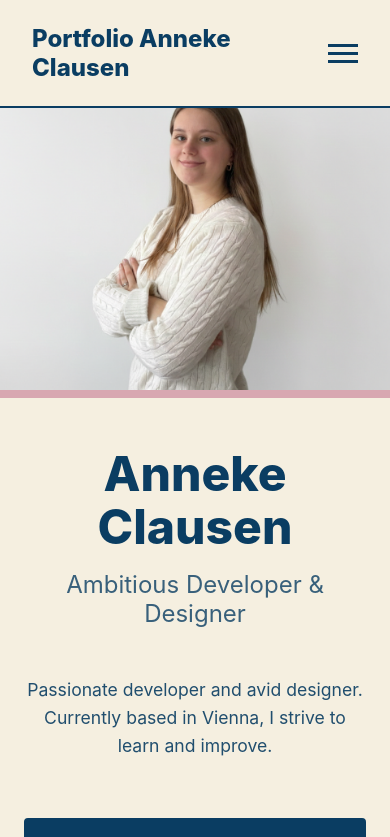
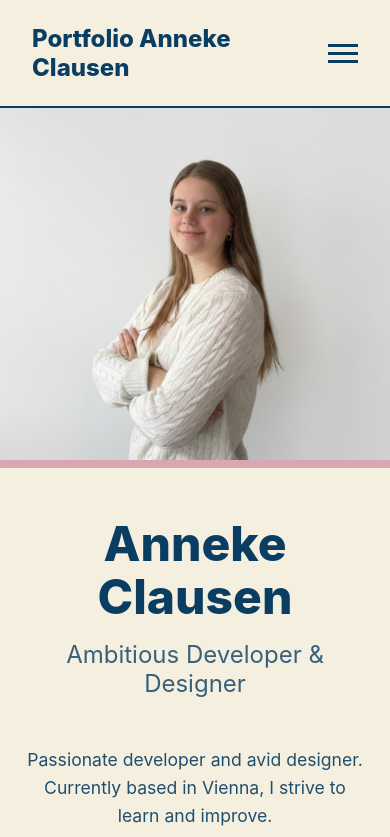
Before and after one commit to Anneke1/PortfolioClausen, a React (Vite) app: page / in a window 390 px wide. Shown: the top 837 px of the page. Built offline with nearby package versions, Linux system fonts and the light colour scheme.

Commit message:
responsiveness better

```diff
--- a/src/style.css
+++ b/src/style.css
@@ -704,3 +704,32 @@ body {
     gap: 10px;
   }
 }
+
+@media (min-width: 769px) and (max-width: 1024px) {
+  .navbar {
+    padding: 1.5rem 3rem; /* Etwas mehr Luft zu den Seiten */
+  }
+
+  .navbar-links {
+    gap: 4rem; /* Mehr Whitespace zwischen den Kategorien */
+  }
+}
+
+@media (max-width: 968px) {
+  /* Verhindert, dass das Bild/der Kopf hinter der Nav verschwindet */
+  .hero-container {
+    flex-direction: column-reverse;
+    margin-top: 70px; /* HIER: Platz für die fixierte Navbar schaffen */
+  }
+
+  .hero-image-side {
+    height: 400px; /* Etwas höher, damit das Gesicht gut sichtbar ist */
+    width: 100%;
+  }
+
+  .hero-full-img {
+    object-position: top; /* Sorgt dafür, dass der Fokus auf dem Kopf liegt */
+    border-left: none;
+    border-bottom: 8px solid #d8a7b1;
+  }
+}
```
